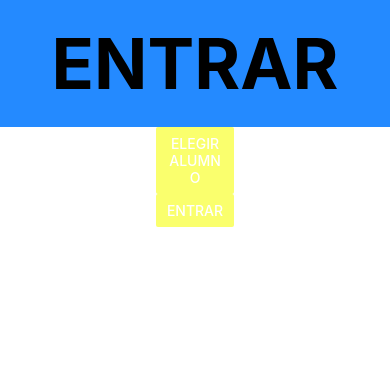
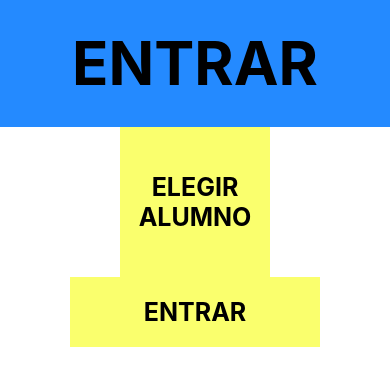
Before and after one commit to jmillangalvez/GuakasDGP, a React Native app in the folder agendaEscolar/: screen / in a window 390 px wide. Shown: the top 386 px of the page. Built offline with nearby package versions, Linux system fonts and the light colour scheme.

Commit message:
Funcionamiento basico añadido

```diff
--- a/agendaEscolar/App.js
+++ b/agendaEscolar/App.js
@@ -1,24 +1,88 @@
 import { StatusBar } from 'expo-status-bar';
-import React from 'react';
-import { StyleSheet, Text, SafeAreaView, Button, View } from 'react-native';
+import React, { Component } from "react";
+import { StyleSheet, Text, SafeAreaView, TouchableOpacity, View } from 'react-native';
 
-export default function App() {
+class App extends Component {
+  constructor(props) {
+    super(props);
+    this.state = { choosingStudent: false, studentChosen: false, entering: false};
+  }
+
+  chooseStudent = () => {
+    this.setState({
+      choosingStudent: true
+    });
+  };
+
+  selectStudent = () => {
+    this.setState({
+      studentChosen: true,
+      choosingStudent: false
+    });
+  };
+
+  enter = () => {
+    if (this.state.studentChosen) {
+      this.setState({
+        entering: true
+      });
+    }
+  };
+
+  choosingStudentView(){
+    return (
+      <View style={styles.buttonChoose}>
+        <TouchableOpacity style={styles.buttonChoose} onPress={this.selectStudent}>
+          <Text style={styles.buttonText}>ALUMNO 1</Text>
+        </TouchableOpacity>
+      </View>
+    );
+  }
+
+  enteringView(){
+    return (
+      <View style={styles.buttonChoose}>
+        <Text style={styles.buttonText}>ENTRANDO</Text>
+      </View>
+    );
+  }
+
+  chooseStudentButton(){
+    return(
+      <TouchableOpacity style={styles.buttonChoose} onPress={this.chooseStudent}>
+        <Text style={styles.buttonText}>ELEGIR</Text>
+        <Text style={styles.buttonText}>ALUMNO</Text>
+      </TouchableOpacity>
+    )
+  }
+
+  studentChosenText(){
+    return(
+      <Text style={styles.buttonText}>ALUMNO{"\n"}ELEGIDO</Text>
+    )
+  }
+
+  render() {
+    const { choosingStudent, studentChosen, entering } = this.state;
     return (
       <View style={styles.container}>
         <SafeAreaView style={styles.banner}>
-        <Text style={styles.headerText}>ENTRAR</Text>
+          <Text style={styles.headerText} value="ENTRAR">ENTRAR</Text>
         </SafeAreaView>
         <View style={styles.buttonChoose}>
-        <Button title="ELEGIR ALUMNO" color="#faff6d">
-        </Button>
+          {studentChosen? this.studentChosenText() : this.chooseStudentButton()}
         </View>
         <View style={styles.buttonView}>
-        <Button title="ENTRAR" color="#faff6d" style={styles.enterButton}>
-        </Button>
+          <TouchableOpacity style={styles.buttonView} onPress={this.enter}>
+            <Text style={styles.buttonText}>ENTRAR</Text>
+          </TouchableOpacity>
         </View>
+        {choosingStudent? this.choosingStudentView() : null}
+        {entering && studentChosen? this.enteringView() : null}
         <StatusBar style="auto" />
       </View>
     );
+  }
 }
 
 const styles = StyleSheet.create({
@@ -37,17 +101,34 @@ const styles = StyleSheet.create({
 
   },
   headerText: {
-    fontSize: 70,
+    fontSize: 60,
     fontWeight: 'bold'
   },
-  enterButton: {
+  buttonView: {
+    width: 250,
+    height: 70,
+    backgroundColor: "#faff6d",
     alignItems: 'center',
     justifyContent: 'center',
   },
-  buttonView: {
-    width: '20%'
+  buttonChoose: {
+    width: 150,
+    height: 150,
+    backgroundColor: "#faff6d",
+    alignItems: 'center',
+    justifyContent: 'center',
   },
-  buttonChoose: {
-    width: '20%'
+  buttonText: {
+    fontSize: 25,
+    fontWeight: 'bold'
   },
+  choosingStudentView: {
+    width: 250,
+    height: 70,
+    backgroundColor: "#faff6d",
+    alignItems: 'center',
+    justifyContent: 'center',
+  }
 });
+
+export default App;
```
Lines whose indentation alone changed are shown as unchanged.
